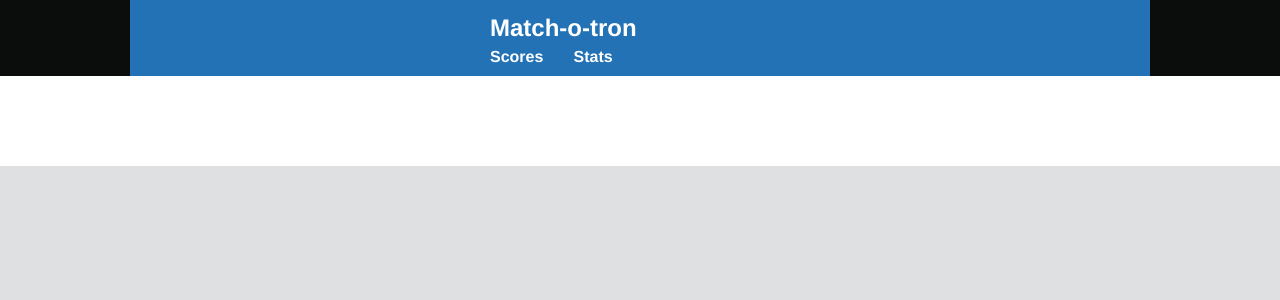
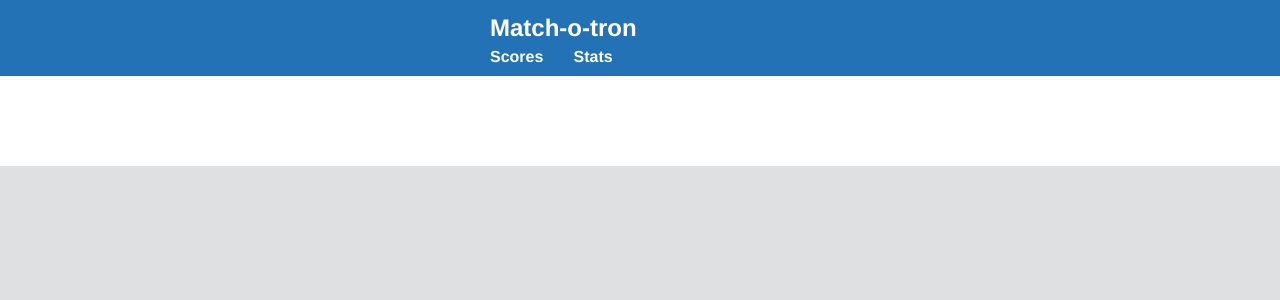
Before and after one commit to openregister/address-matcher, a Django app: template match/templates/base.html in a window 1280 px wide. Shown: the top 300 px of the page. Run offline with Django 3.2, Linux system fonts and the light colour scheme; the template is opened without the code that fills it, so the values that code supplies are empty; parts of the project's set-up code (start-up, migrations or seed data) failed here and were passed over.

Commit message:
Make the whole width of the banner blue

```diff
--- a/match/static/match/app.css
+++ b/match/static/match/app.css
@@ -1,6 +1,12 @@
+#global-header {
+  background-color: #2372b5;
+}
+
 #global-header .header-wrapper {
   background-color: #2372b5;
 }
+
+
 
 #proposition-link span {
   color: #2372b5;
```
